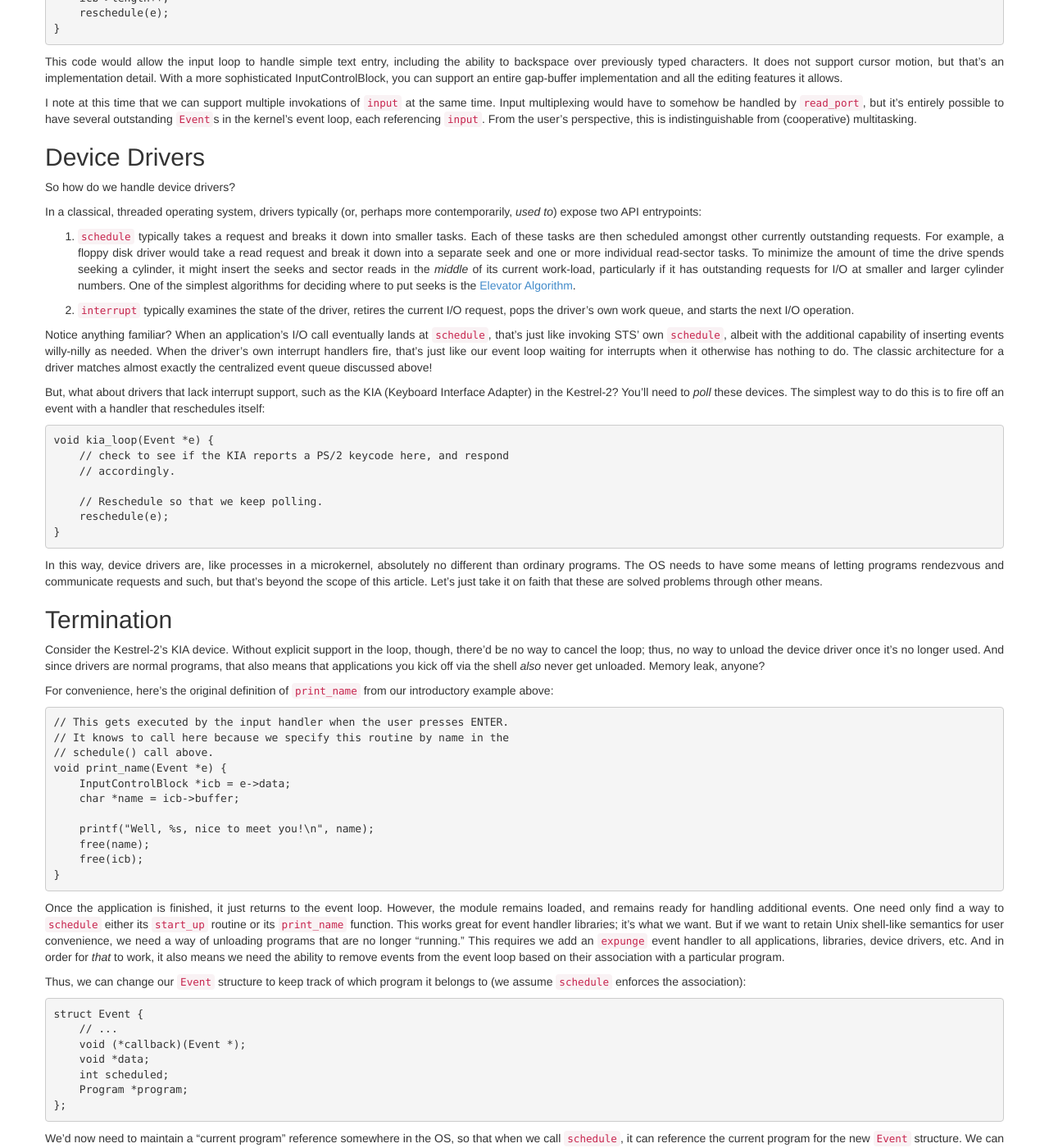
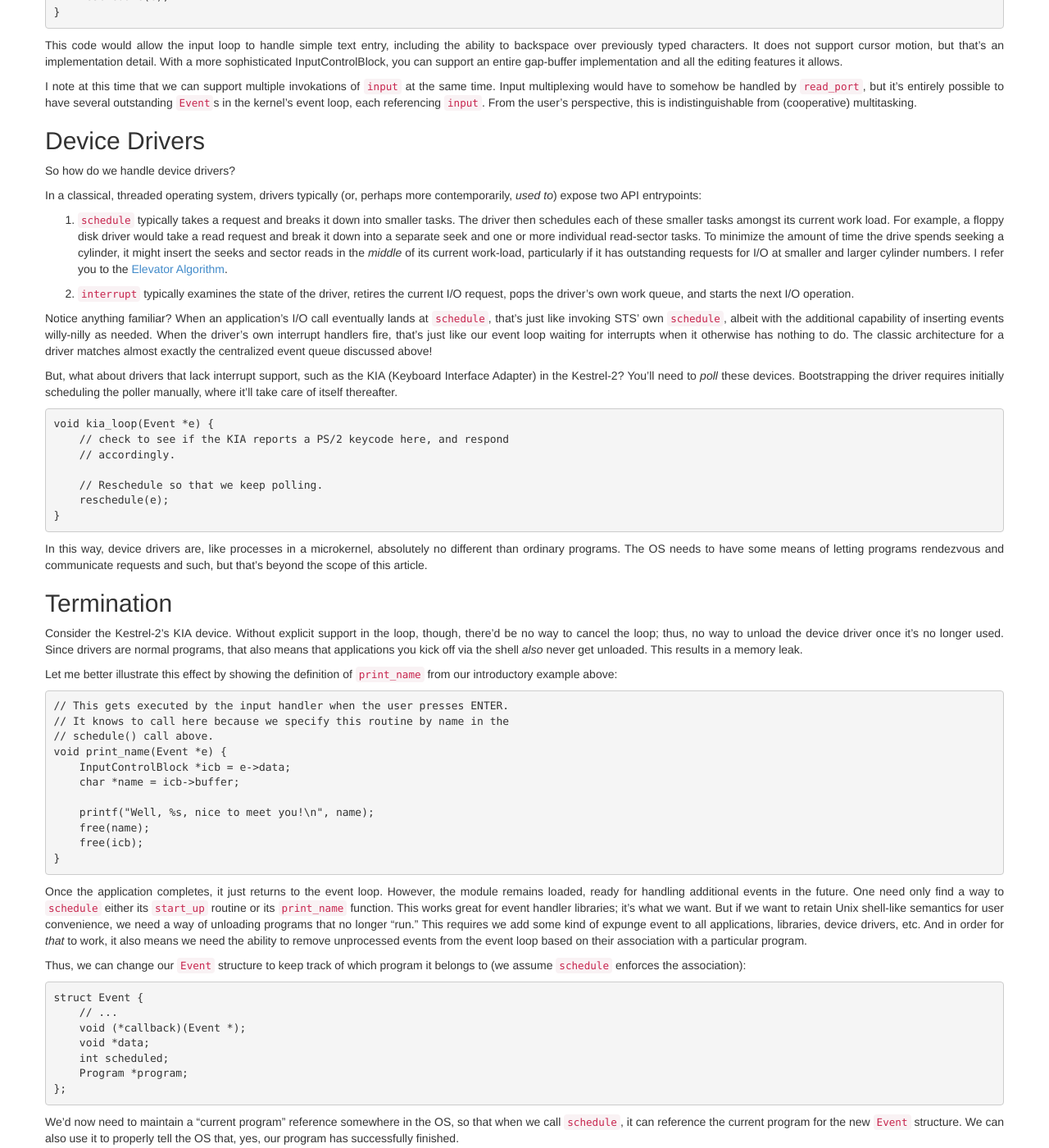
Before and after one commit to KestrelComputer/kestrel, a Jekyll site: the page built from _posts/2015-02-24-evented-or-not.md, in a window 1280 px wide and 1400 px high, scrolled down 3418 px. Shown: the whole window at 82% size. Built offline with Jekyll 4.4.1, drawn with Linux system fonts in a browser that asks for light colours; Markdown is read by kramdown in place of the engine named in the settings; some of the changed text lies outside the part shown.

Commit message:
Final draft.  STS V2 evented or not.

```diff
--- a/_posts/2015-02-24-evented-or-not.md
+++ b/_posts/2015-02-24-evented-or-not.md
@@ -23,11 +23,10 @@
 concerning a common, historically significant program for us both.  I got the
 idea of maybe using this simple program as a more realistic example to
 illustrate how to write Kestrel-3 software, and Aliaksei asked me if I would
-make it in an <q>async</q> style.  There are several ways of writing async
-software: multi-threaded, event-driven (a.k.a., "evented"), and reactive are
-the current methods in common use today.  However, since I don't even have a
-complete BIOS yet, let alone a full operating system, I responded in the
-negative.
+make it in an <q>async</q> style.  Several ways of writing async software
+exist: multi-threaded, event-driven (a.k.a., "evented"), and reactive come to
+mind in contemporary software.  However, since I don't even have a complete
+BIOS yet, let alone a full operating system, I responded in the negative.
 
 Nonetheless, this got me thinking &mdash; since the first OS for the Kestrel-3
 will be STS (a single-tasking operating system I first wrote for the
@@ -43,8 +42,8 @@
 
 Let's assume a microprocessor which presently has nothing to do.  You could
 represent this condition with a busy-wait loop (e.g., `for(;;);` in C), or more
-preferably with a halt instruction, whose job it is to suspend execution until
-it receives an interrupt.
+preferably with a halt instruction, which suspends execution until it receives
+an interrupt.
 
     halt();
 
@@ -59,7 +58,7 @@
 spreadsheet will interpret ENTER very differently than, say, a web browser.
 Even within a single program, you could be waiting to receive two or more
 pieces of information, each handled uniquely.  Therefore, at some point,
-software has to be able to say, "In the event of a line of text being entered,
+software must somehow express, "In the event of a line of text being entered,
 I'd like to run this code."
 
 In fact, let's look at a simple, sequential, so-called "synchronous" program:
@@ -74,7 +73,7 @@
         printf("Well, %s, nice to meet you!\n", name);
     }
 
-Here is the equivalent code in a hypothetical version of STS that supports
+I list the equivalent code in a hypothetical version of STS that supports
 asynchronous software through events:
 
     // This routine would be executed in response to the event that
@@ -229,14 +228,13 @@
 contemporarily, *used to*) expose two API entrypoints:
 
 1.  `schedule` typically takes a request and breaks it down into smaller tasks.
-Each of these tasks are then scheduled amongst other currently outstanding
-requests.  For example, a floppy disk driver would take a read request and
-break it down into a separate seek and one or more individual read-sector
-tasks.  To minimize the amount of time the drive spends seeking a cylinder, it
-might insert the seeks and sector reads in the *middle* of its current
-work-load, particularly if it has outstanding requests for I/O at smaller and
-larger cylinder numbers.  One of the simplest algorithms for deciding where to
-put seeks is the [Elevator
+The driver then schedules each of these smaller tasks amongst its current work
+load.  For example, a floppy disk driver would take a read request and break it
+down into a separate seek and one or more individual read-sector tasks.  To
+minimize the amount of time the drive spends seeking a cylinder, it might
+insert the seeks and sector reads in the *middle* of its current work-load,
+particularly if it has outstanding requests for I/O at smaller and larger
+cylinder numbers.  I refer you to the [Elevator
 Algorithm](http://en.wikipedia.org/wiki/Elevator_algorithm).
 
 2.  `interrupt` typically examines the state of the driver, retires the current
@@ -252,9 +250,9 @@
 above!
 
 But, what about drivers that lack interrupt support, such as the KIA (Keyboard
-Interface Adapter) in the Kestrel-2?  You'll need to *poll* these devices.  The
-simplest way to do this is to fire off an event with a handler that reschedules
-itself:
+Interface Adapter) in the Kestrel-2?  You'll need to *poll* these devices.
+Bootstrapping the driver requires initially scheduling the poller manually,
+where it'll take care of itself thereafter.
 
     void kia_loop(Event *e) {
         // check to see if the KIA reports a PS/2 keycode here, and respond
@@ -267,19 +265,18 @@
 In this way, device drivers are, like processes in a microkernel, absolutely no
 different than ordinary programs.  The OS needs to have some means of letting
 programs rendezvous and communicate requests and such, but that's beyond the
-scope of this article.  Let's just take it on faith that these are solved
-problems through other means.
+scope of this article.
 
 ## Termination
 
 Consider the Kestrel-2's KIA device.  Without explicit support in the loop,
 though, there'd be no way to cancel the loop; thus, no way to unload the device
-driver once it's no longer used.  And since drivers are normal programs, that
-also means that applications you kick off via the shell *also* never get
-unloaded.  Memory leak, anyone?
+driver once it's no longer used.  Since drivers are normal programs, that also
+means that applications you kick off via the shell *also* never get unloaded.
+This results in a memory leak.
 
-For convenience, here's the original definition of `print_name` from our
-introductory example above:
+Let me better illustrate this effect by showing the definition of `print_name`
+from our introductory example above:
 
     // This gets executed by the input handler when the user presses ENTER.
     // It knows to call here because we specify this routine by name in the
@@ -293,16 +290,16 @@
         free(icb);
     }
 
-Once the application is finished, it just returns to the event loop.  However,
-the module remains loaded, and remains ready for handling additional events.
+Once the application completes, it just returns to the event loop.  However,
+the module remains loaded, ready for handling additional events in the future.
 One need only find a way to `schedule` either its `start_up` routine or its
 `print_name` function.  This works great for event handler libraries; it's what
 we want.  But if we want to retain Unix shell-like semantics for user
-convenience, we need a way of unloading programs that are no longer "running."
-This requires we add an `expunge` event handler to all applications, libraries,
+convenience, we need a way of unloading programs that no longer "run." This
+requires we add some kind of expunge event to all applications, libraries,
 device drivers, etc.  And in order for *that* to work, it also means we need
-the ability to remove events from the event loop based on their association
-with a particular program.
+the ability to remove unprocessed events from the event loop based on their
+association with a particular program.
 
 Thus, we can change our `Event` structure to keep track of which program it
 belongs to (we assume `schedule` enforces the association):
@@ -411,14 +408,11 @@
         // etc...
     }
 
-One nice advantage of the async model is that we can implement multi-valued
-"returns" explicitly.  That is, we can pass more detailed success or failure
-criteria, without the need for a separate global `errno` value.  The
-disadvantage, as usual, is having to maintain activation records (in this case,
-the `OpenControlBlock`) manually.
-
-The result is definitely more complex than the blocking code, for sure.
-However, it is strictly more powerful in terms of what it can do.
+I see that we can implement multi-valued "returns" explicitly as one nice
+advantage of the async model.  That is, we can pass more detailed success or
+failure criteria, without the need for a separate global `errno` value.
+Unfortunately, we pay the price by manually managing what amounts to activation
+records (e.g., `OpenControlBlock`).
 
 ## A Hypothetical Program
 
@@ -458,7 +452,7 @@
         schedule(async_open, ocb);
     }
 
-    // Once the file is successfully opened, control "returns" here.
+    // Once the file opens, control "returns" here.
     void read_header(Event *e) {
         OpenControlBlock *ocb = (OpenControlBlock *)e->data;
         SCB *scb = ocb->scb;
@@ -490,14 +483,17 @@
 
         // We don't need the RCB anymore.
         free(rcb);
+
+        // Exit the program.
+        schedule(pcb->exit, pcb);
     }
 
 Notice that we schedule `async_close` immediately after `async_read`.  This
-guarantees that the file referenced by the file's SCB is closed, regardless of
-how successful the read actually was.  We're depending on the inherently
+guarantees that the file referenced by the file's SCB always closes, regardless
+of how successful the read actually was.  We're depending on the inherently
 ordered nature of the STS event queue to ensure that the close happens after
-the read attempt.  What we *cannot* guarantee is that the close will always run
-before `print_header` (that's an implementation detail).
+the read attempt.  However, we *cannot* guarantee that the close will always
+run before `print_header` (that's an implementation detail).
 
 One problem I see with this example: I can't think of a reasonable alternative
 to storing the `ProgramControlBlock` in anything except a global variable.  We
@@ -505,10 +501,10 @@
 thread-local storage, I suppose), but that seems inconvenient for illustration
 purposes.
 
-Another problem I see is the sheer frequency of memory allocations and frees.
-Each control block includes a reference to the next handler(s) to execute;
+The frequency of memory allocations and frees concerns me as well.  Each
+control block includes a reference to the next handler(s) to execute;
 literally, we're constructing *continuations* in memory.  `malloc` and `free`
-would need to be *very* efficient in order for async programs to run anywhere
+would need startling efficiency in order for async programs to run anywhere
 near the speed of a synchronous application with normal stack allocation.  When
 you look at environments like [Node.js](http://nodejs.org) or
 [Twisted](https://twistedmatrix.com), you'll realize that the use of a
```
Also changed, not shown: other parts of _posts/2015-02-24-evented-or-not.md (+0 -1 lines).
